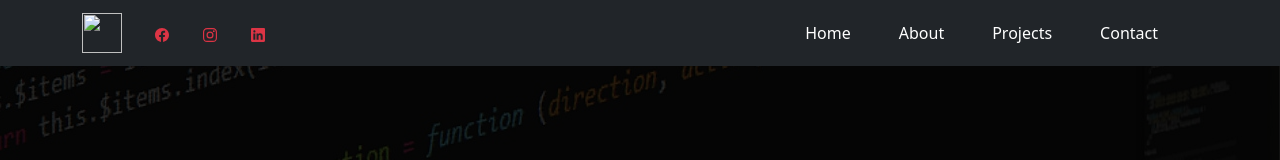
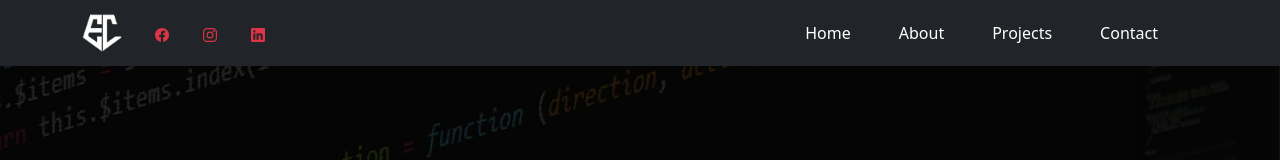
Before and after one commit to celestinoemmanuel04/webportfolio, a plain HTML site: page index.html in a window 1280 px wide. Shown: the top 160 px of the page. Drawn offline with nearby package versions, Linux system fonts and the light colour scheme; the site is published under a folder, as on GitHub Pages, so addresses that start at the root find nothing.

Commit message:
Completed my portfolio

```diff
--- a/index.html
+++ b/index.html
@@ -21,7 +21,7 @@
           <a class="navbar-brand text-white" href="#about"
             ><img
               class=" "
-              src="/images/my-lgo.png"
+              src="images/my-lgo.png"
               width="40"
               height="40"
               alt=""
```
